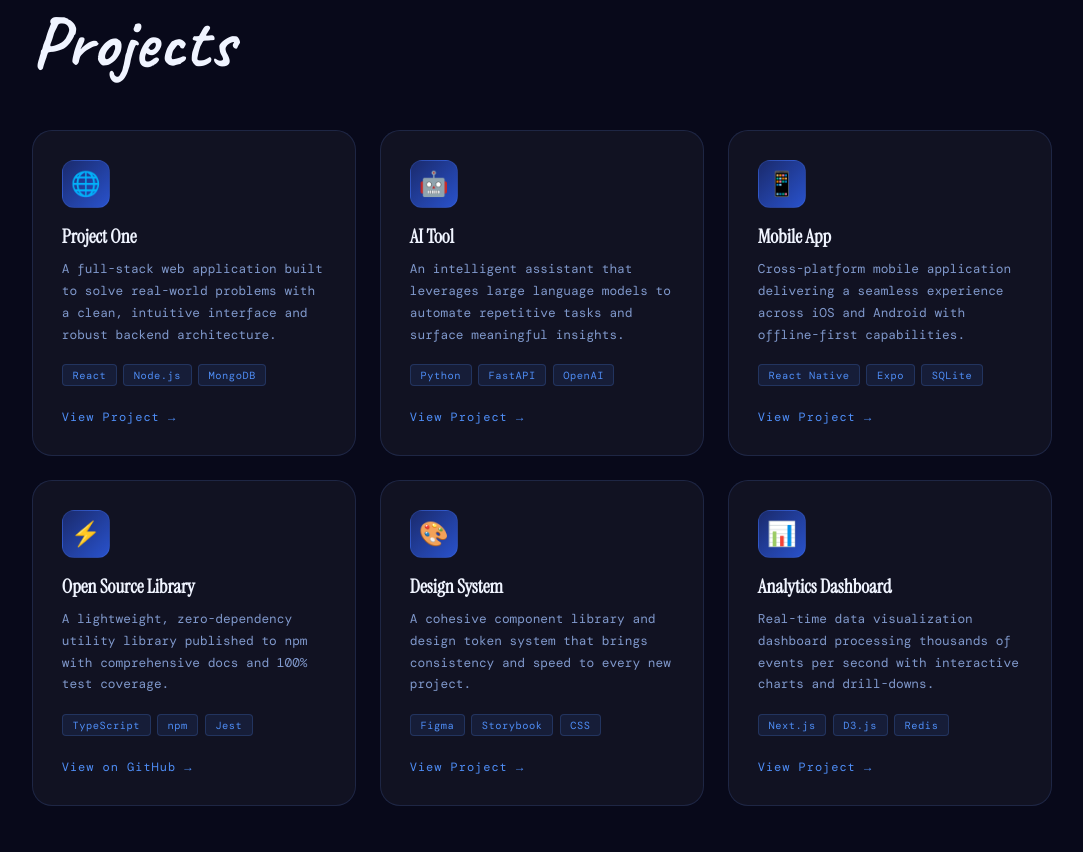
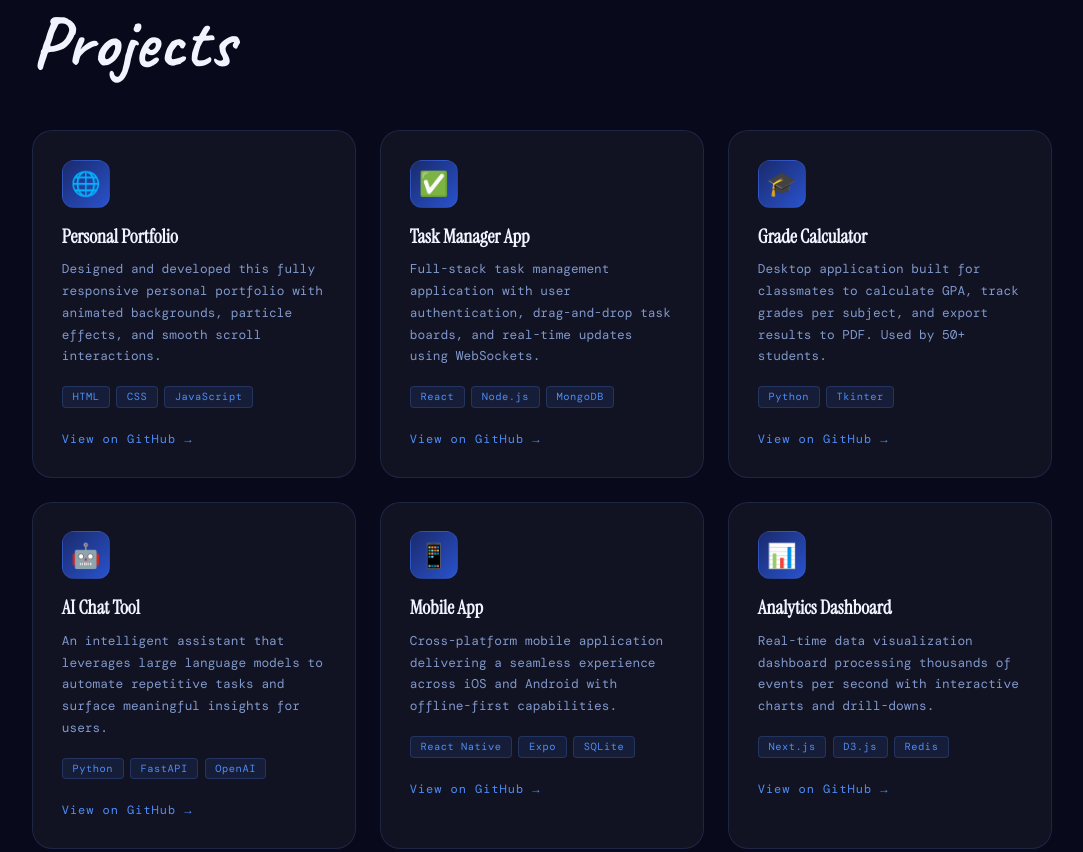
Before and after one commit to clifowen/Portfolio, a plain HTML site: page index.html in a window 1280 px wide. Shown: the part 1694-2546 px from the top of the page, without its empty margins (98-1181 px from the left). Drawn offline with nearby package versions, Linux system fonts and the light colour scheme; a web font is replaced by a local one.

Commit message:
index.html

```diff
--- a/index.html
+++ b/index.html
@@ -3,7 +3,7 @@
 <head>
   <meta charset="UTF-8" />
   <meta name="viewport" content="width=device-width, initial-scale=1.0" />
-  <title>Your Name | Developer & Creator</title>
+  <title>Clif Owen | Developer & Creator</title>
   <link rel="stylesheet" href="style.css" />
   <link rel="preconnect" href="https://fonts.googleapis.com" />
   <link rel="preconnect" href="https://fonts.gstatic.com" crossorigin />
@@ -19,8 +19,8 @@
 
   <nav>
     <a href="#hero" class="nav-logo">
-      <div class="avatar">✦</div>
-      <span class="logo-text">Your Name</span>
+      <div class="avatar">CO</div>
+      <span class="logo-text">Clif Owen</span>
     </a>
     <ul class="nav-menu" id="nav-menu">
       <li><a href="#about">About</a></li>
@@ -34,7 +34,7 @@
 
   <section id="hero">
     <div class="hero-content">
-      <h1 class="hero-name">Your<br/>Name</h1>
+      <h1 class="hero-name">Clif<br/>Owen</h1>
       <p class="hero-title">
         <span id="typed-title"></span><span class="typing-cursor"></span>
       </p>
@@ -71,7 +71,7 @@
       <div class="about-text">
         <div class="section-divider reveal"></div>
         <p class="reveal">
-          Hey! I'm a student developer based somewhere on this beautiful planet,
+          Hey! I'm Clif Owen, a student developer based in Batam, Indonesia,
           passionate about building digital experiences that actually matter.
           I thrive at the intersection of clean code and thoughtful design.
         </p>
@@ -105,26 +105,49 @@
 
       <div class="project-card reveal">
         <div class="project-icon">🌐</div>
-        <h3>Project One</h3>
-        <p>A full-stack web application built to solve real-world problems with a clean, intuitive interface and robust backend architecture.</p>
+        <h3>Personal Portfolio</h3>
+        <p>Designed and developed this fully responsive personal portfolio with animated backgrounds, particle effects, and smooth scroll interactions.</p>
+        <div class="project-tags">
+          <span class="project-tag">HTML</span>
+          <span class="project-tag">CSS</span>
+          <span class="project-tag">JavaScript</span>
+        </div>
+        <a href="https://github.com/clifowen" target="_blank" class="project-link">View on GitHub →</a>
+      </div>
+
+      <div class="project-card reveal">
+        <div class="project-icon">✅</div>
+        <h3>Task Manager App</h3>
+        <p>Full-stack task management application with user authentication, drag-and-drop task boards, and real-time updates using WebSockets.</p>
         <div class="project-tags">
           <span class="project-tag">React</span>
           <span class="project-tag">Node.js</span>
           <span class="project-tag">MongoDB</span>
         </div>
-        <a href="#" class="project-link">View Project →</a>
+        <a href="https://github.com/clifowen" target="_blank" class="project-link">View on GitHub →</a>
+      </div>
+
+      <div class="project-card reveal">
+        <div class="project-icon">🎓</div>
+        <h3>Grade Calculator</h3>
+        <p>Desktop application built for classmates to calculate GPA, track grades per subject, and export results to PDF. Used by 50+ students.</p>
+        <div class="project-tags">
+          <span class="project-tag">Python</span>
+          <span class="project-tag">Tkinter</span>
+        </div>
+        <a href="https://github.com/clifowen" target="_blank" class="project-link">View on GitHub →</a>
       </div>
 
       <div class="project-card reveal">
         <div class="project-icon">🤖</div>
-        <h3>AI Tool</h3>
-        <p>An intelligent assistant that leverages large language models to automate repetitive tasks and surface meaningful insights.</p>
+        <h3>AI Chat Tool</h3>
+        <p>An intelligent assistant that leverages large language models to automate repetitive tasks and surface meaningful insights for users.</p>
         <div class="project-tags">
           <span class="project-tag">Python</span>
           <span class="project-tag">FastAPI</span>
           <span class="project-tag">OpenAI</span>
         </div>
-        <a href="#" class="project-link">View Project →</a>
+        <a href="https://github.com/clifowen" target="_blank" class="project-link">View on GitHub →</a>
       </div>
 
       <div class="project-card reveal">
@@ -136,31 +159,7 @@
           <span class="project-tag">Expo</span>
           <span class="project-tag">SQLite</span>
         </div>
-        <a href="#" class="project-link">View Project →</a>
-      </div>
-
-      <div class="project-card reveal">
-        <div class="project-icon">⚡</div>
-        <h3>Open Source Library</h3>
-        <p>A lightweight, zero-dependency utility library published to npm with comprehensive docs and 100% test coverage.</p>
-        <div class="project-tags">
-          <span class="project-tag">TypeScript</span>
-          <span class="project-tag">npm</span>
-          <span class="project-tag">Jest</span>
-        </div>
-        <a href="#" class="project-link">View on GitHub →</a>
-      </div>
-
-      <div class="project-card reveal">
-        <div class="project-icon">🎨</div>
-        <h3>Design System</h3>
-        <p>A cohesive component library and design token system that brings consistency and speed to every new project.</p>
-        <div class="project-tags">
-          <span class="project-tag">Figma</span>
-          <span class="project-tag">Storybook</span>
-          <span class="project-tag">CSS</span>
-        </div>
-        <a href="#" class="project-link">View Project →</a>
+        <a href="https://github.com/clifowen" target="_blank" class="project-link">View on GitHub →</a>
       </div>
 
       <div class="project-card reveal">
@@ -172,7 +171,7 @@
           <span class="project-tag">D3.js</span>
           <span class="project-tag">Redis</span>
         </div>
-        <a href="#" class="project-link">View Project →</a>
+        <a href="https://github.com/clifowen" target="_blank" class="project-link">View on GitHub →</a>
       </div>
 
     </div>
@@ -186,10 +185,10 @@
       My inbox is always open. I'll get back to you as soon as I can.
     </p>
     <div class="contact-links reveal">
-      <a href="mailto:you@email.com" class="contact-link">
+      <a href="mailto:clifowennn@gmail.com" class="contact-link">
         <span>✉</span> Email Me
       </a>
-      <a href="https://github.com" target="_blank" class="contact-link">
+      <a href="https://github.com/clifowen" target="_blank" class="contact-link">
         <span>⌥</span> GitHub
       </a>
       <a href="https://linkedin.com" target="_blank" class="contact-link">
@@ -202,7 +201,7 @@
   </section>
 
   <footer>
-    <p>Designed & Built by <span style="color:var(--blue3)">Your Name</span> · 2025</p>
+    <p>Designed &amp; Built by <span style="color:var(--blue3)">Clif Owen</span> &middot; 2025</p>
   </footer>
 
   <script src="main.js"></script>
```
